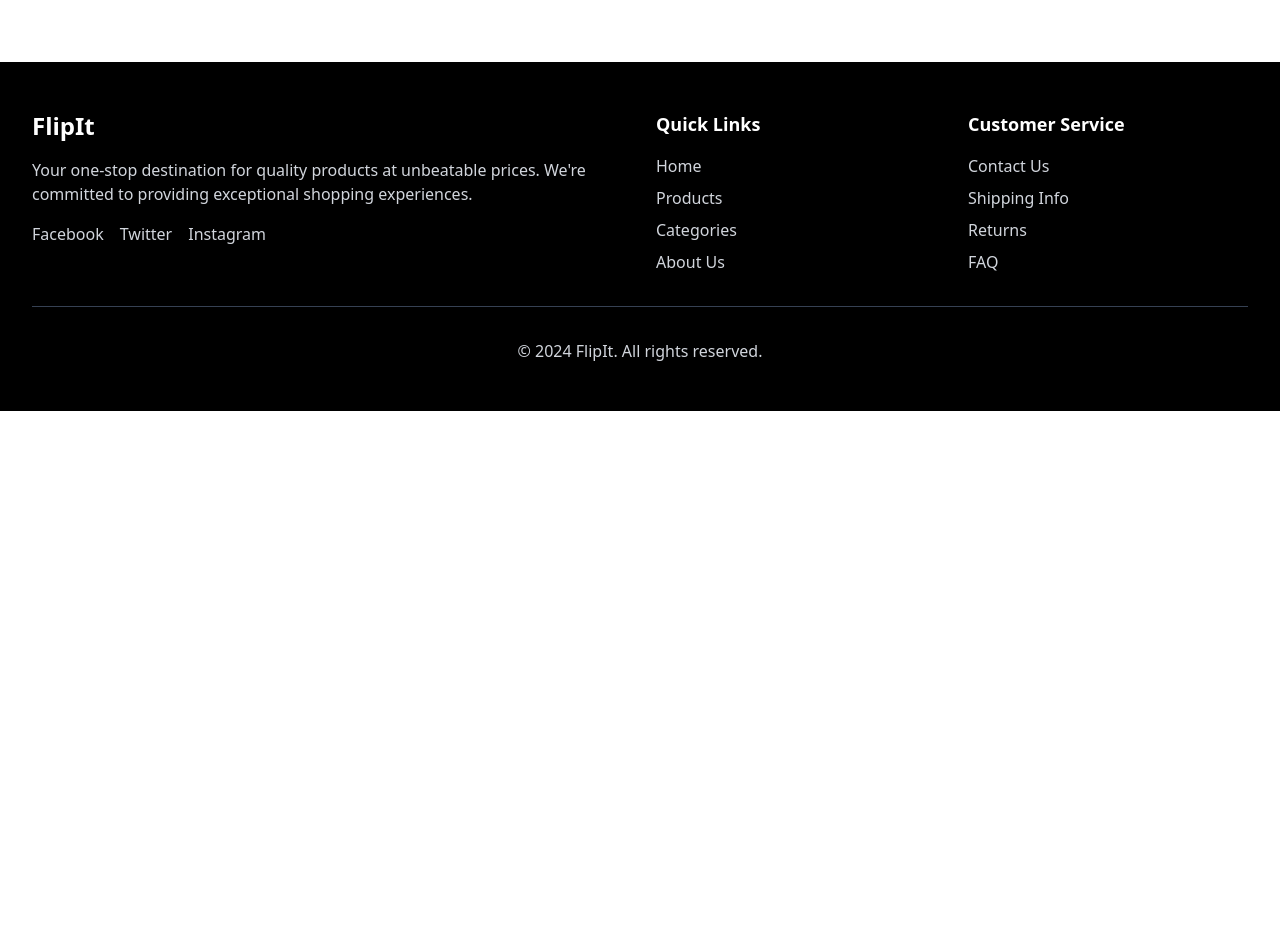
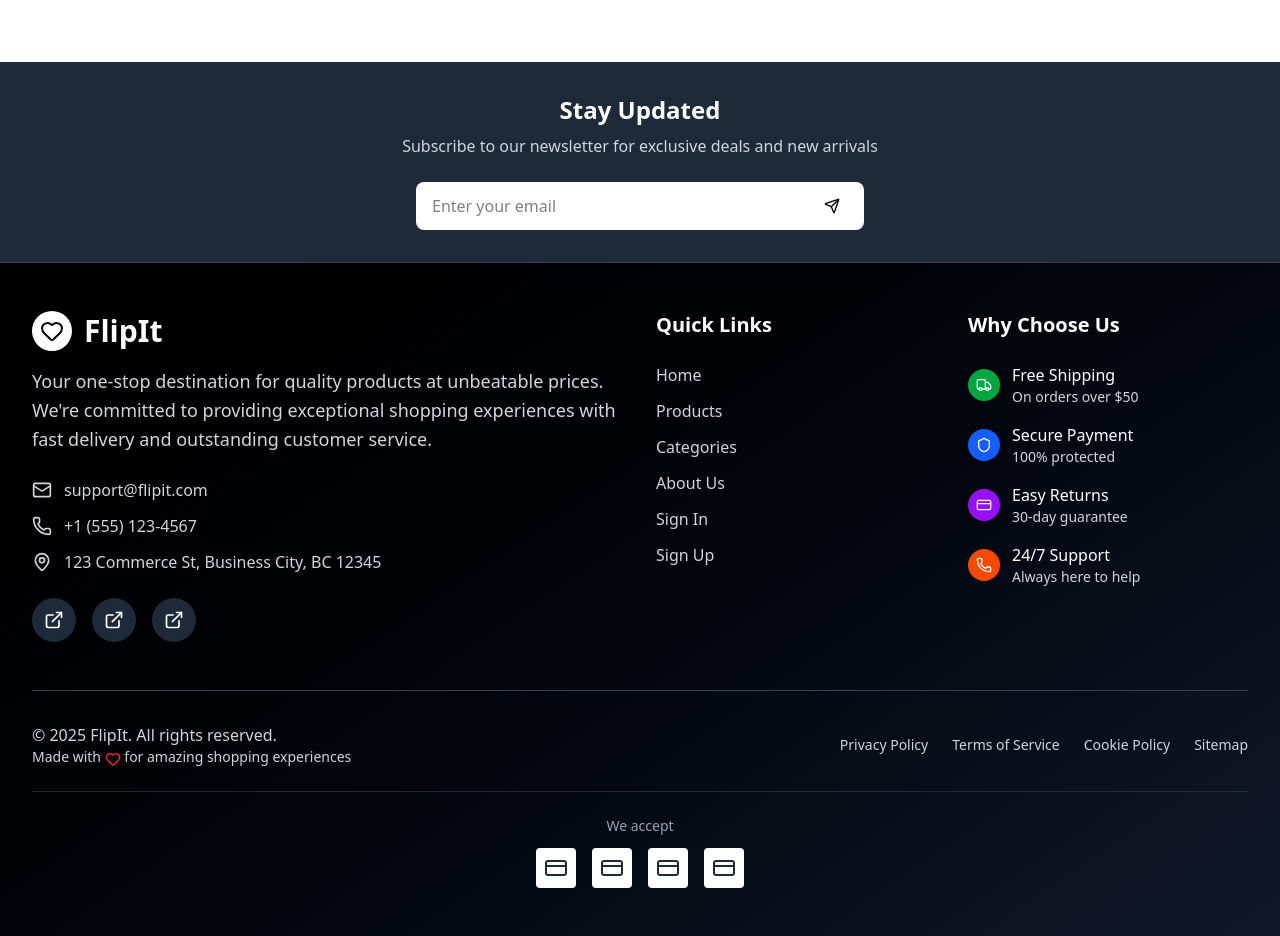
Before and after one commit to TouatiInes/final-project-, a React (Vite) app in the folder frontend/: page / in a window 1280 px wide. Shown: the part 1980-2916 px from the top of the page. Before the commit the page ends 2391 px from the top, so only its background shows below. Built offline with nearby package versions, Linux system fonts and the light colour scheme.

Commit message:
Enhance Footer with attractive design, newsletter signup, and improved connectivity

```diff
--- a/frontend/src/components/layout/Footer.tsx
+++ b/frontend/src/components/layout/Footer.tsx
@@ -1,90 +1,253 @@
-import React from 'react';
+import React, { useState } from 'react';
 import { Link } from 'react-router-dom';
+import {
+  Mail,
+  Phone,
+  MapPin,
+  Send,
+  Heart,
+  Shield,
+  Truck,
+  CreditCard,
+  ExternalLink
+} from 'lucide-react';
 
 const Footer: React.FC = () => {
+  const [email, setEmail] = useState('');
+  const [isSubscribed, setIsSubscribed] = useState(false);
+
+  const handleNewsletterSubmit = (e: React.FormEvent) => {
+    e.preventDefault();
+    if (email) {
+      setIsSubscribed(true);
+      setEmail('');
+      setTimeout(() => setIsSubscribed(false), 3000);
+    }
+  };
+
   return (
-    <footer className="bg-black text-white">
+    <footer className="bg-gradient-to-br from-black to-gray-900 text-white">
+      {/* Newsletter Section */}
+      <div className="bg-gray-800 border-b border-gray-700">
+        <div className="max-w-7xl mx-auto px-4 sm:px-6 lg:px-8 py-8">
+          <div className="text-center">
+            <h3 className="text-2xl font-bold mb-2">Stay Updated</h3>
+            <p className="text-gray-300 mb-6">Subscribe to our newsletter for exclusive deals and new arrivals</p>
+
+            {isSubscribed ? (
+              <div className="flex items-center justify-center text-green-400">
+                <Heart className="h-5 w-5 mr-2" />
+                <span>Thank you for subscribing!</span>
+              </div>
+            ) : (
+              <form onSubmit={handleNewsletterSubmit} className="max-w-md mx-auto flex">
+                <input
+                  type="email"
+                  value={email}
+                  onChange={(e) => setEmail(e.target.value)}
+                  placeholder="Enter your email"
+                  className="flex-1 px-4 py-3 rounded-l-lg bg-white text-black focus:outline-none focus:ring-2 focus:ring-white"
+                  required
+                />
+                <button
+                  type="submit"
+                  className="px-6 py-3 bg-white text-black rounded-r-lg hover:bg-gray-100 transition-colors flex items-center"
+                >
+                  <Send className="h-4 w-4" />
+                </button>
+              </form>
+            )}
+          </div>
+        </div>
+      </div>
+
+      {/* Main Footer Content */}
       <div className="max-w-7xl mx-auto px-4 sm:px-6 lg:px-8 py-12">
-        <div className="grid grid-cols-1 md:grid-cols-4 gap-8">
+        <div className="grid grid-cols-1 md:grid-cols-2 lg:grid-cols-4 gap-8">
           {/* Company Info */}
-          <div className="col-span-1 md:col-span-2">
-            <h3 className="text-2xl font-bold mb-4">FlipIt</h3>
-            <p className="text-gray-300 mb-4">
+          <div className="lg:col-span-2">
+            <div className="flex items-center mb-4">
+              <div className="bg-white text-black rounded-full p-2 mr-3">
+                <Heart className="h-6 w-6" />
+              </div>
+              <h3 className="text-3xl font-bold">FlipIt</h3>
+            </div>
+            <p className="text-gray-300 mb-6 text-lg leading-relaxed">
               Your one-stop destination for quality products at unbeatable prices.
-              We're committed to providing exceptional shopping experiences.
+              We're committed to providing exceptional shopping experiences with
+              fast delivery and outstanding customer service.
             </p>
+
+            {/* Contact Info */}
+            <div className="space-y-3 mb-6">
+              <div className="flex items-center text-gray-300">
+                <Mail className="h-5 w-5 mr-3" />
+                <span>support@flipit.com</span>
+              </div>
+              <div className="flex items-center text-gray-300">
+                <Phone className="h-5 w-5 mr-3" />
+                <span>+1 (555) 123-4567</span>
+              </div>
+              <div className="flex items-center text-gray-300">
+                <MapPin className="h-5 w-5 mr-3" />
+                <span>123 Commerce St, Business City, BC 12345</span>
+              </div>
+            </div>
+
+            {/* Social Media */}
             <div className="flex space-x-4">
-              <a href="#" className="text-gray-300 hover:text-white transition-colors">
-                Facebook
+              <a
+                href="https://facebook.com"
+                target="_blank"
+                rel="noopener noreferrer"
+                className="bg-gray-800 p-3 rounded-full hover:bg-blue-600 transition-colors group"
+              >
+                <ExternalLink className="h-5 w-5 group-hover:scale-110 transition-transform" />
               </a>
-              <a href="#" className="text-gray-300 hover:text-white transition-colors">
-                Twitter
+              <a
+                href="https://twitter.com"
+                target="_blank"
+                rel="noopener noreferrer"
+                className="bg-gray-800 p-3 rounded-full hover:bg-blue-400 transition-colors group"
+              >
+                <ExternalLink className="h-5 w-5 group-hover:scale-110 transition-transform" />
               </a>
-              <a href="#" className="text-gray-300 hover:text-white transition-colors">
-                Instagram
+              <a
+                href="https://instagram.com"
+                target="_blank"
+                rel="noopener noreferrer"
+                className="bg-gray-800 p-3 rounded-full hover:bg-pink-600 transition-colors group"
+              >
+                <ExternalLink className="h-5 w-5 group-hover:scale-110 transition-transform" />
               </a>
             </div>
           </div>
 
           {/* Quick Links */}
           <div>
-            <h4 className="text-lg font-semibold mb-4">Quick Links</h4>
-            <ul className="space-y-2">
+            <h4 className="text-xl font-bold mb-6 text-white">Quick Links</h4>
+            <ul className="space-y-3">
               <li>
-                <Link to="/" className="text-gray-300 hover:text-white transition-colors">
-                  Home
+                <Link to="/" className="text-gray-300 hover:text-white transition-colors flex items-center group">
+                  <span className="group-hover:translate-x-1 transition-transform">Home</span>
                 </Link>
               </li>
               <li>
-                <Link to="/products" className="text-gray-300 hover:text-white transition-colors">
-                  Products
+                <Link to="/products" className="text-gray-300 hover:text-white transition-colors flex items-center group">
+                  <span className="group-hover:translate-x-1 transition-transform">Products</span>
                 </Link>
               </li>
               <li>
-                <Link to="/categories" className="text-gray-300 hover:text-white transition-colors">
-                  Categories
+                <Link to="/categories" className="text-gray-300 hover:text-white transition-colors flex items-center group">
+                  <span className="group-hover:translate-x-1 transition-transform">Categories</span>
                 </Link>
               </li>
               <li>
-                <Link to="/about" className="text-gray-300 hover:text-white transition-colors">
-                  About Us
+                <Link to="/about" className="text-gray-300 hover:text-white transition-colors flex items-center group">
+                  <span className="group-hover:translate-x-1 transition-transform">About Us</span>
+                </Link>
+              </li>
+              <li>
+                <Link to="/login" className="text-gray-300 hover:text-white transition-colors flex items-center group">
+                  <span className="group-hover:translate-x-1 transition-transform">Sign In</span>
+                </Link>
+              </li>
+              <li>
+                <Link to="/register" className="text-gray-300 hover:text-white transition-colors flex items-center group">
+                  <span className="group-hover:translate-x-1 transition-transform">Sign Up</span>
                 </Link>
               </li>
             </ul>
           </div>
 
-          {/* Customer Service */}
+          {/* Customer Service & Features */}
           <div>
-            <h4 className="text-lg font-semibold mb-4">Customer Service</h4>
-            <ul className="space-y-2">
-              <li>
-                <a href="#" className="text-gray-300 hover:text-white transition-colors">
-                  Contact Us
-                </a>
-              </li>
-              <li>
-                <a href="#" className="text-gray-300 hover:text-white transition-colors">
-                  Shipping Info
-                </a>
-              </li>
-              <li>
-                <a href="#" className="text-gray-300 hover:text-white transition-colors">
-                  Returns
-                </a>
-              </li>
-              <li>
-                <a href="#" className="text-gray-300 hover:text-white transition-colors">
-                  FAQ
-                </a>
-              </li>
-            </ul>
+            <h4 className="text-xl font-bold mb-6 text-white">Why Choose Us</h4>
+            <div className="space-y-4">
+              <div className="flex items-center text-gray-300">
+                <div className="bg-green-600 p-2 rounded-full mr-3">
+                  <Truck className="h-4 w-4 text-white" />
+                </div>
+                <div>
+                  <p className="font-medium text-white">Free Shipping</p>
+                  <p className="text-sm">On orders over $50</p>
+                </div>
+              </div>
+              <div className="flex items-center text-gray-300">
+                <div className="bg-blue-600 p-2 rounded-full mr-3">
+                  <Shield className="h-4 w-4 text-white" />
+                </div>
+                <div>
+                  <p className="font-medium text-white">Secure Payment</p>
+                  <p className="text-sm">100% protected</p>
+                </div>
+              </div>
+              <div className="flex items-center text-gray-300">
+                <div className="bg-purple-600 p-2 rounded-full mr-3">
+                  <CreditCard className="h-4 w-4 text-white" />
+                </div>
+                <div>
+                  <p className="font-medium text-white">Easy Returns</p>
+                  <p className="text-sm">30-day guarantee</p>
+                </div>
+              </div>
+              <div className="flex items-center text-gray-300">
+                <div className="bg-orange-600 p-2 rounded-full mr-3">
+                  <Phone className="h-4 w-4 text-white" />
+                </div>
+                <div>
+                  <p className="font-medium text-white">24/7 Support</p>
+                  <p className="text-sm">Always here to help</p>
+                </div>
+              </div>
+            </div>
           </div>
         </div>
 
-        <div className="border-t border-gray-700 mt-8 pt-8 text-center">
-          <p className="text-gray-300">
-            © 2024 FlipIt. All rights reserved.
-          </p>
+        {/* Bottom Section */}
+        <div className="border-t border-gray-700 mt-12 pt-8">
+          <div className="flex flex-col md:flex-row justify-between items-center">
+            <div className="text-gray-300 mb-4 md:mb-0">
+              <p>© 2025 FlipIt. All rights reserved.</p>
+              <p className="text-sm">Made with <Heart className="h-4 w-4 inline text-red-500" /> for amazing shopping experiences</p>
+            </div>
+
+            <div className="flex flex-wrap gap-6 text-sm">
+              <Link to="/privacy" className="text-gray-300 hover:text-white transition-colors">
+                Privacy Policy
+              </Link>
+              <Link to="/terms" className="text-gray-300 hover:text-white transition-colors">
+                Terms of Service
+              </Link>
+              <Link to="/cookies" className="text-gray-300 hover:text-white transition-colors">
+                Cookie Policy
+              </Link>
+              <Link to="/sitemap" className="text-gray-300 hover:text-white transition-colors">
+                Sitemap
+              </Link>
+            </div>
+          </div>
+
+          {/* Payment Methods */}
+          <div className="mt-6 pt-6 border-t border-gray-800">
+            <div className="text-center">
+              <p className="text-gray-400 text-sm mb-3">We accept</p>
+              <div className="flex justify-center space-x-4">
+                <div className="bg-white rounded p-2">
+                  <CreditCard className="h-6 w-6 text-gray-800" />
+                </div>
+                <div className="bg-white rounded p-2">
+                  <CreditCard className="h-6 w-6 text-gray-800" />
+                </div>
+                <div className="bg-white rounded p-2">
+                  <CreditCard className="h-6 w-6 text-gray-800" />
+                </div>
+                <div className="bg-white rounded p-2">
+                  <CreditCard className="h-6 w-6 text-gray-800" />
+                </div>
+              </div>
+            </div>
+          </div>
         </div>
       </div>
     </footer>
```
